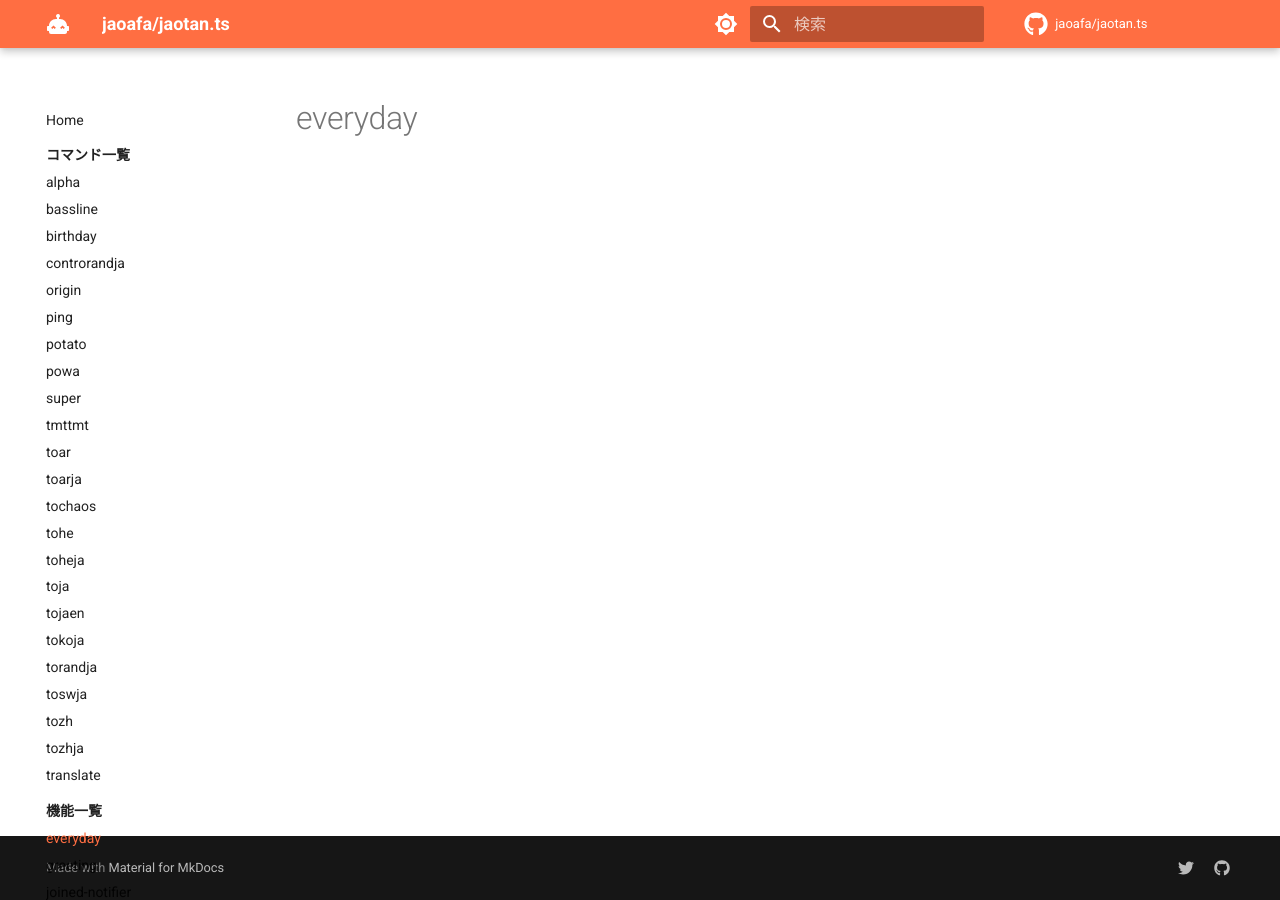
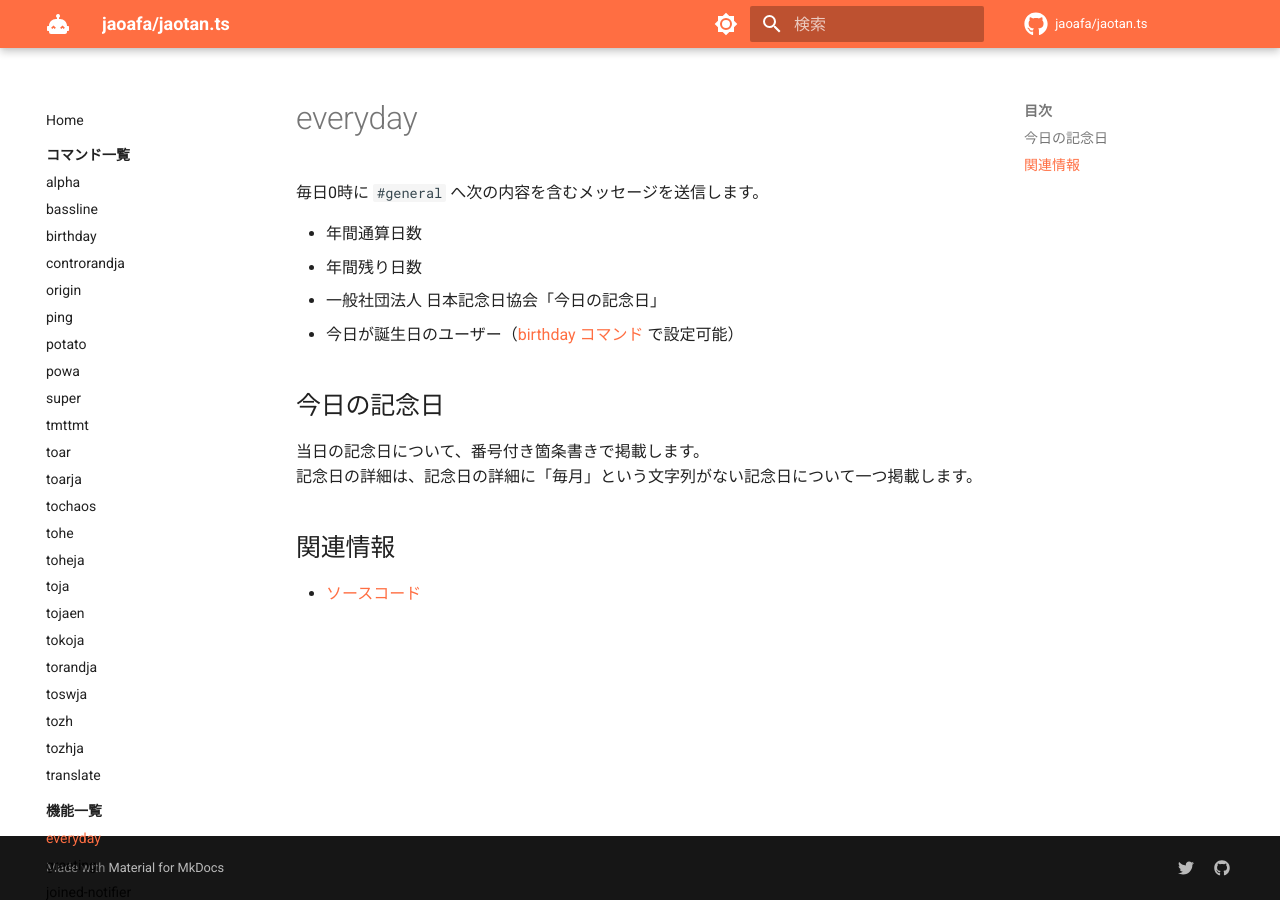
Before and after one commit to jaoafa/jaotan.ts, an MkDocs documentation site: the page built from docs/features/everyday.md, in a window 1280 px wide. Built offline with MkDocs 1.6.1 and Material for MkDocs 9.7.7, drawn with Linux system fonts in a browser that asks for light colours; comment, search, counter and statistics services are not loaded.

Commit message:
feat: features/everyday

```diff
--- a/docs/features/everyday.md
+++ b/docs/features/everyday.md
@@ -2,3 +2,19 @@
 title: everyday
 template: feature.html
 ---
+
+毎日0時に `#general` へ次の内容を含むメッセージを送信します。
+
+- 年間通算日数
+- 年間残り日数
+- 一般社団法人 日本記念日協会「今日の記念日」
+- 今日が誕生日のユーザー（[birthday コマンド](../commands/birthday.md) で設定可能）
+
+## 今日の記念日
+
+当日の記念日について、番号付き箇条書きで掲載します。
+記念日の詳細は、記念日の詳細に「毎月」という文字列がない記念日について一つ掲載します。
+
+## 関連情報
+
+- [ソースコード](https://github.com/jaoafa/jaotan.ts/blob/master/src/jobs/everyday.ts)
```
